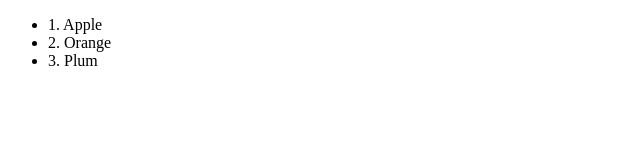
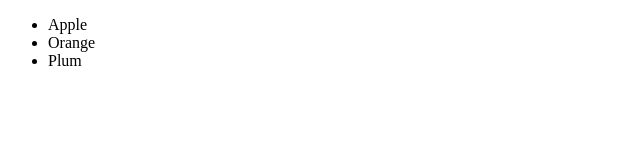
Before and after one commit to craigmckeachie/a9_demos, an Angular app: page / in a window 1280 px wide. Shown: the top 160 px of the page, without its empty margins (0-640 px from the left). Built offline with nearby package versions, Linux system fonts and the light colour scheme.

Commit message:
input property

```diff
--- a/src/app/app.component.ts
+++ b/src/app/app.component.ts
@@ -3,16 +3,10 @@ import { Component } from '@angular/core';
 @Component({
   selector: 'app-root',
   template: `
-  <ul>
-    <li *ngFor="let fruit of fruits;
-               let i = index;">
-      {{i + 1}}.
-      {{fruit}}
-    </li>
-  </ul>
+    <app-fruit-list [fruits]="data"></app-fruit-list>
   `,
   styles: []
 })
 export class AppComponent {
-  fruits = ['Apple', 'Orange', 'Plum'];
+  data: string[] = ['Apple', 'Orange', 'Plum'];
 }
--- a/src/app/app.module.ts
+++ b/src/app/app.module.ts
@@ -3,10 +3,12 @@ import { NgModule } from '@angular/core';
 
 import { AppRoutingModule } from './app-routing.module';
 import { AppComponent } from './app.component';
+import { FruitListComponent } from './fruit-list/fruit-list.component';
 
 @NgModule({
   declarations: [
-    AppComponent
+    AppComponent,
+    FruitListComponent
   ],
   imports: [
     BrowserModule,
--- /dev/null
+++ b/src/app/fruit-list/fruit-list.component.ts
@@ -0,0 +1,20 @@
+import { Component, OnInit, Input } from '@angular/core';
+
+@Component({
+  selector: 'app-fruit-list',
+  template: `
+  <ul>
+  <li *ngFor="let fruit of fruits;">
+    {{fruit}}
+  </li>
+</ul>
+  `,
+  styles: []
+})
+export class FruitListComponent implements OnInit {
+  @Input()
+  fruits: string[];
+  constructor() {}
+
+  ngOnInit() {}
+}
```
